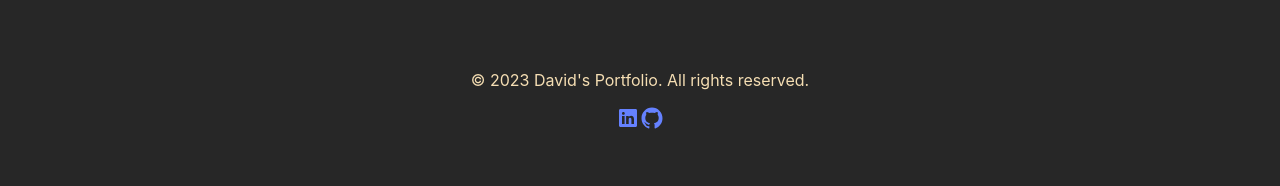
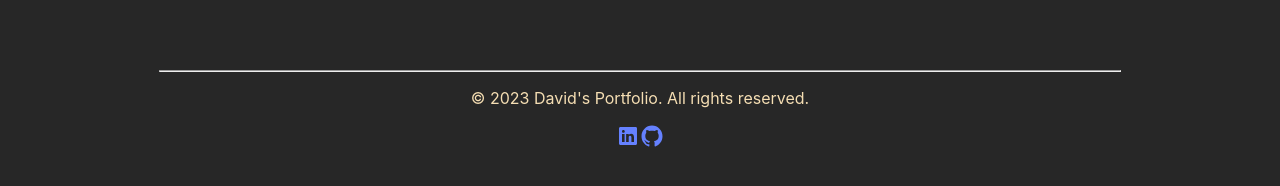
Before and after one commit to jdhernandezS1/R_Port, a React (Create React App) app: page / in a window 1280 px wide. Shown: the part 178-364 px from the top of the page. Built offline with nearby package versions, Linux system fonts and the light colour scheme.

Commit message:
Navigation Bar

```diff
--- a/src/components/NavBar/pages/Project.jsx
+++ b/src/components/NavBar/pages/Project.jsx
@@ -1,9 +1,6 @@
 import React from 'react';
 import "../../style/Project.css"
 import projects from "./Content"
-import Footer from '../../footer';
-
-
 
 const ProjectCard = ({ project }) => {
   return (
@@ -44,9 +41,6 @@ const Portafolio = () => {
           <ProjectCard key={index} project={project} />
         ))}
       </div>
-      <hr className='hrFooter1' />
-      {/* <hr className='hrFooter2'/> */}
-      {/* <hr className='hrFooter3'/> */}
 
     </div>
   );
--- a/src/components/footer.jsx
+++ b/src/components/footer.jsx
@@ -5,14 +5,15 @@ import "./style/Project.css"
 const Footer = () => {
   return (
     <footer className="footer">
+      <hr className='hrFooter1' />
       <div className="container">
         <p className='FooterLabel'>&copy; {new Date().getFullYear()} David's Portfolio. All rights reserved.</p>
         <div className="social-media">
           <a href="https://www.linkedin.com/in/9david-hernandez7/" target="_blank" rel="noopener noreferrer">
-            <IoLogoLinkedin/>
+            <IoLogoLinkedin />
           </a>
           <a href="https://github.com/jdhernandezS1" target="_blank" rel="noopener noreferrer">
-            <IoLogoGithub/>
+            <IoLogoGithub />
           </a>
         </div>
       </div>
--- a/src/components/style/Project.css
+++ b/src/components/style/Project.css
@@ -96,6 +96,7 @@
   text-align: center;
 }
 .footer{
+  margin-top: 25px;
   width: 100%;
   text-align: center;
 }
```
